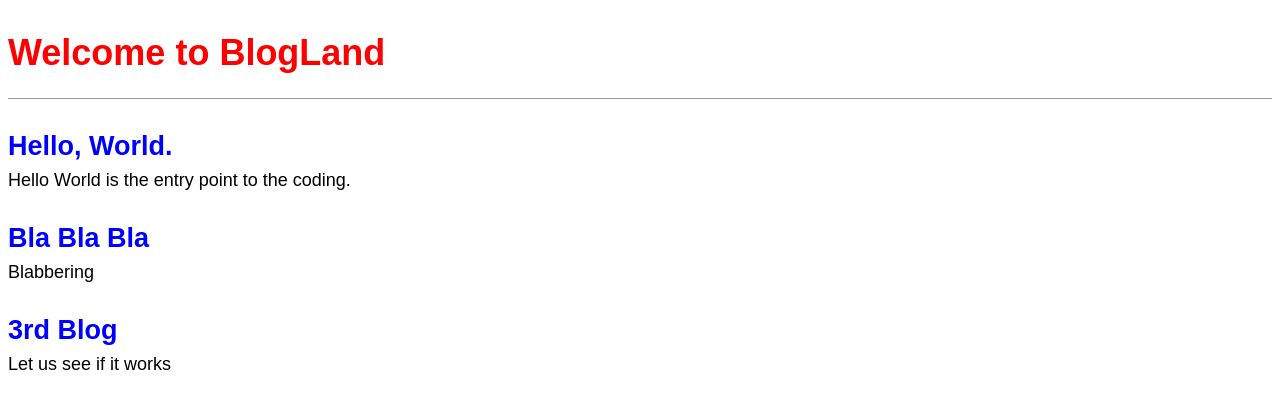
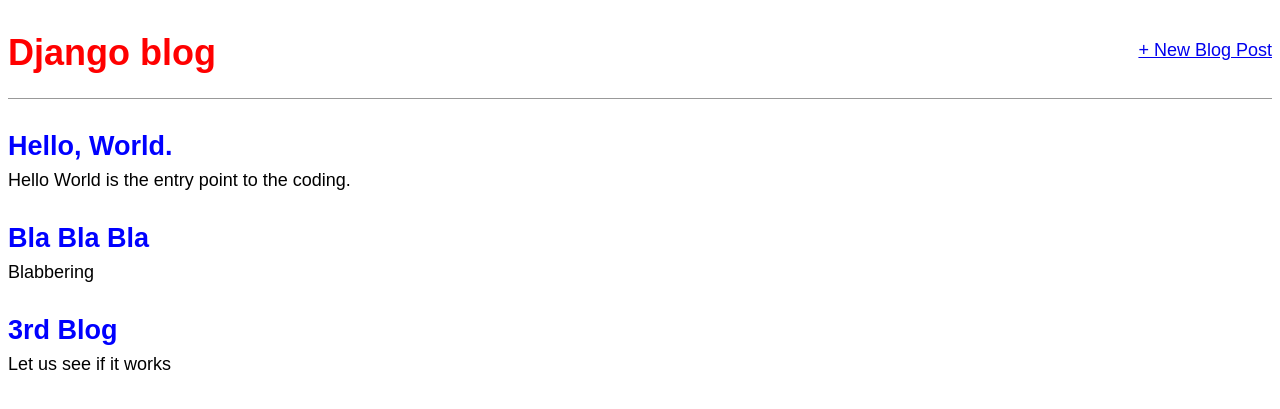
Before and after one commit to shubham3279/BLOG-LAND, a Django app: page / in a window 1280 px wide. Shown: the top 409 px of the page. Run offline with Django 4.2, Linux system fonts and the light colour scheme; data comes from the database, SQL or seed files in the repository; both versions use the stored data as it was after the commit.

Commit message:
second commit

```diff
--- a/bl/app/models.py
+++ b/bl/app/models.py
@@ -1,4 +1,5 @@
 from django.db import models
+from django.urls import reverse
 
 class Post(models.Model):
     title = models.CharField(max_length=200)
@@ -10,3 +11,6 @@
 
     def __str__(self):
         return self.title
+
+    def get_absolute_url(self):
+        return reverse('BlogDetailView', args=[str(self.id)])
--- a/bl/app/urls.py
+++ b/bl/app/urls.py
@@ -5,5 +5,5 @@
 
 	path('',BlogListView.as_view(), name='BlogListView'),
     path('blog/<int:pk>/', BlogDetailView.as_view(), name='BlogDetailView'),
-
+    path('blog/new/', BlogNewView.as_view(), name = 'BlogNewView')
 	]
--- a/bl/app/views.py
+++ b/bl/app/views.py
@@ -1,4 +1,5 @@
 from django.views.generic import ListView, DetailView
+from django.views.generic.edit import CreateView
 from .models import *
 
 class BlogListView(ListView):
@@ -11,3 +12,8 @@
     model = Post
     context_object_name = 'all_Post_detail'
     template_name = 'blog.html'
+
+class BlogNewView(CreateView):
+    model = Post
+    template_name = 'new_blog.html'
+    fields = ['title', 'author', 'body']
--- a/bl/templates/base.html
+++ b/bl/templates/base.html
@@ -1,6 +1,7 @@
 {% load static %}
 <!DOCTYPE html>
 <html lang="en">
+
 <head>
     <meta charset="UTF-8">
     <meta http-equiv="X-UA-Compatible" content="IE=edge">
@@ -9,16 +10,23 @@
     <link href="https://fonts.googleapis.com/css?family=Source+Sans+Pro:400" rel="styleshee\t">
     <title>Blog Land | Home</title>
 </head>
+
 <body>
 
-        <header>
-        <h1><a href="{% url 'BlogListView' %}">Welcome to BlogLand</a></h1>
-        </header>
+    <header>
+        <div class="nav-left">
+            <h1><a href="{% url 'BlogListView' %}">Django blog</a></h1>
+        </div>
+        <div class="nav-right">
+            <a href="{% url 'BlogNewView' %}">+ New Blog Post</a>
+        </div>
+    </header>
 
-        <div>
+    <div>
         {% block content %}
         {% endblock content %}
-        </div>
+    </div>
 
 </body>
+
 </html>
```
Also changed, not shown: bl/templates/new_blog.html (added, +12 -0 lines), bl/db.sqlite3.
